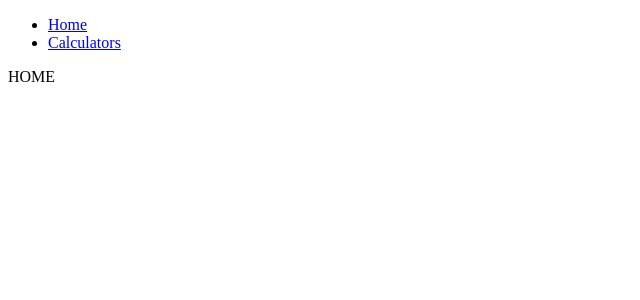
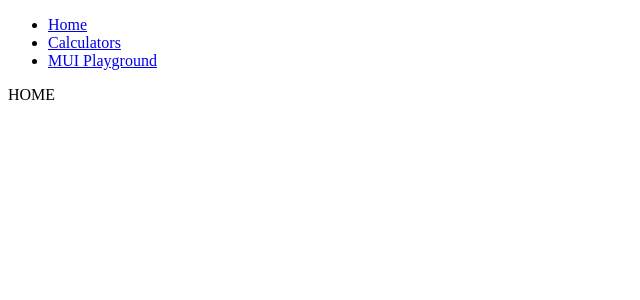
Before and after one commit to PrzemekGdula/react-day2, a React (Create React App) app: page / in a window 1280 px wide. Shown: the top 300 px of the page, without its empty margins (0-640 px from the left). Built offline with nearby package versions, Linux system fonts and the light colour scheme.

Commit message:
MUI Playground added

```diff
--- a/package.json
+++ b/package.json
@@ -3,6 +3,7 @@
   "version": "0.1.0",
   "private": true,
   "dependencies": {
+    "@material-ui/core": "^3.9.3",
     "react": "^16.8.6",
     "react-dom": "^16.8.6",
     "react-router-dom": "^5.0.0",
--- a/public/index.html
+++ b/public/index.html
@@ -1,12 +1,10 @@
 <!DOCTYPE html>
 <html lang="en">
+
 <head>
   <meta charset="utf-8" />
   <link rel="shortcut icon" href="%PUBLIC_URL%/favicon.ico" />
-    <meta
-      name="viewport"
-      content="width=device-width, initial-scale=1, shrink-to-fit=no"
-    />
+  <meta name="viewport" content="width=device-width, initial-scale=1, shrink-to-fit=no" />
   <meta name="theme-color" content="#000000" />
   <!--
       manifest.json provides metadata used when your web app is installed on a
@@ -23,7 +21,10 @@
       Learn how to configure a non-root public URL by running `npm run build`.
     -->
   <title>React App</title>
+
+  <link rel="stylesheet" href="https://fonts.googleapis.com/css?family=Roboto:300,400,500">
 </head>
+
 <body>
   <noscript>You need to enable JavaScript to run this app.</noscript>
   <div id="root"></div>
@@ -38,4 +39,5 @@
       To create a production bundle, use `npm run build` or `yarn build`.
     -->
 </body>
+
 </html>
--- a/src/App.js
+++ b/src/App.js
@@ -5,6 +5,7 @@ import Calculators from './views/Calculators'
 
 import Home from './views/Home'
 import DisplayName from './views/DisplayName/DisplayName'
+import MUIPlayground from './views/MUIplaygroung/MUIplaygroung'
 
 
 const App = () => {
@@ -18,11 +19,15 @@ const App = () => {
                     <li>
                         <Link to="/Calculators">Calculators</Link>
                     </li>
+                    <li>
+                        <Link to="/mui">MUI Playground</Link>
+                    </li>
                 </ul>
             </div>
             <Route exact={true} path={'/'} component={Home} />
             <Route path={'/calculators'} component={Calculators} />
             <Route path={'/display-name/:name?'} component={DisplayName} />
+            <Route path={'/mui'} component={MUIPlayground} />
         </Router>
     )
 }
--- /dev/null
+++ b/src/views/MUIplaygroung/MUIplaygroung.js
@@ -0,0 +1,9 @@
+import React from 'react'
+
+const MUIPlayground = (props) => (
+    <div>
+
+    </div>
+)
+
+export default MUIPlayground
--- /dev/null
+++ b/src/views/MUIplaygroung/index.js
@@ -0,0 +1 @@
+export {default} from './MUIPlayground'
```
Also changed, not shown: 1 other file (tests, documents, lock files or other folders). Lines whose indentation alone changed are shown as unchanged.
